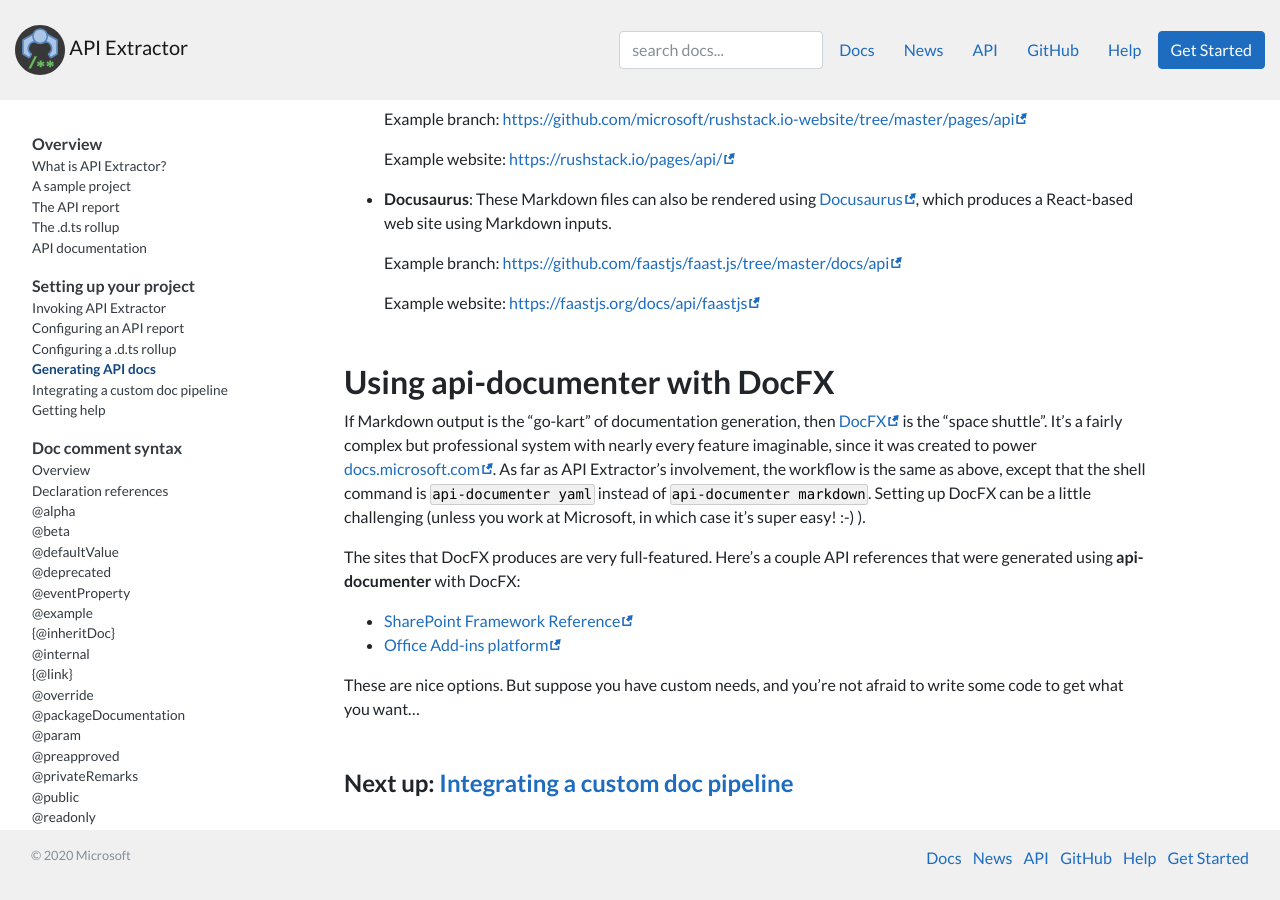
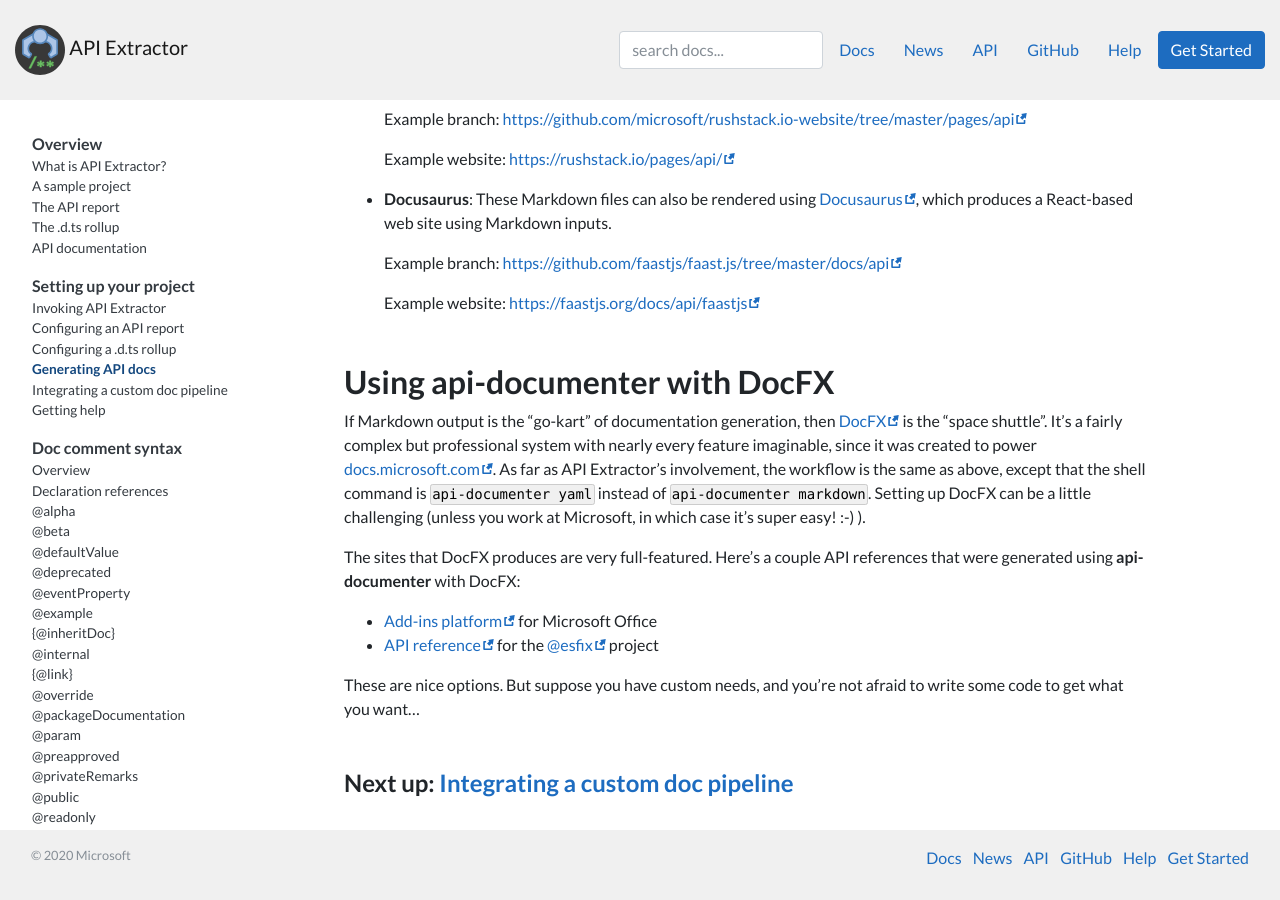
Before and after one commit to microsoft/api-extractor.com-website, a Jekyll site: the page built from pages/setup/generating_docs.md, in a window 1280 px wide and 900 px high, scrolled down 1425 px. Built offline with Jekyll 4.4.1, drawn with Linux system fonts in a browser that asks for light colours; nearby versions of some CDN libraries; comment, search, counter and statistics services are not loaded.

Commit message:
Update API reference links

```diff
--- a/pages/setup/generating_docs.md
+++ b/pages/setup/generating_docs.md
@@ -96,8 +96,11 @@
 The sites that DocFX produces are very full-featured.  Here's a couple API references that were generated
 using **api-documenter** with DocFX:
 
+<!--
 - [SharePoint Framework Reference](https://docs.microsoft.com/en-us/javascript/api/sp-core-library)
-- [Office Add-ins platform](https://docs.microsoft.com/en-us/javascript/api/excel?view=excel-js-preview)
+-->
+- [Add-ins platform](https://docs.microsoft.com/en-us/javascript/api/excel?view=excel-js-preview) for Microsoft Office
+- [API reference](https://esfx.js.org/esfx/index.html) for the [@esfix](https://esfx.js.org/) project
 
 
 These are nice options.  But suppose you have custom needs, and you're not afraid to write some code to get
```
